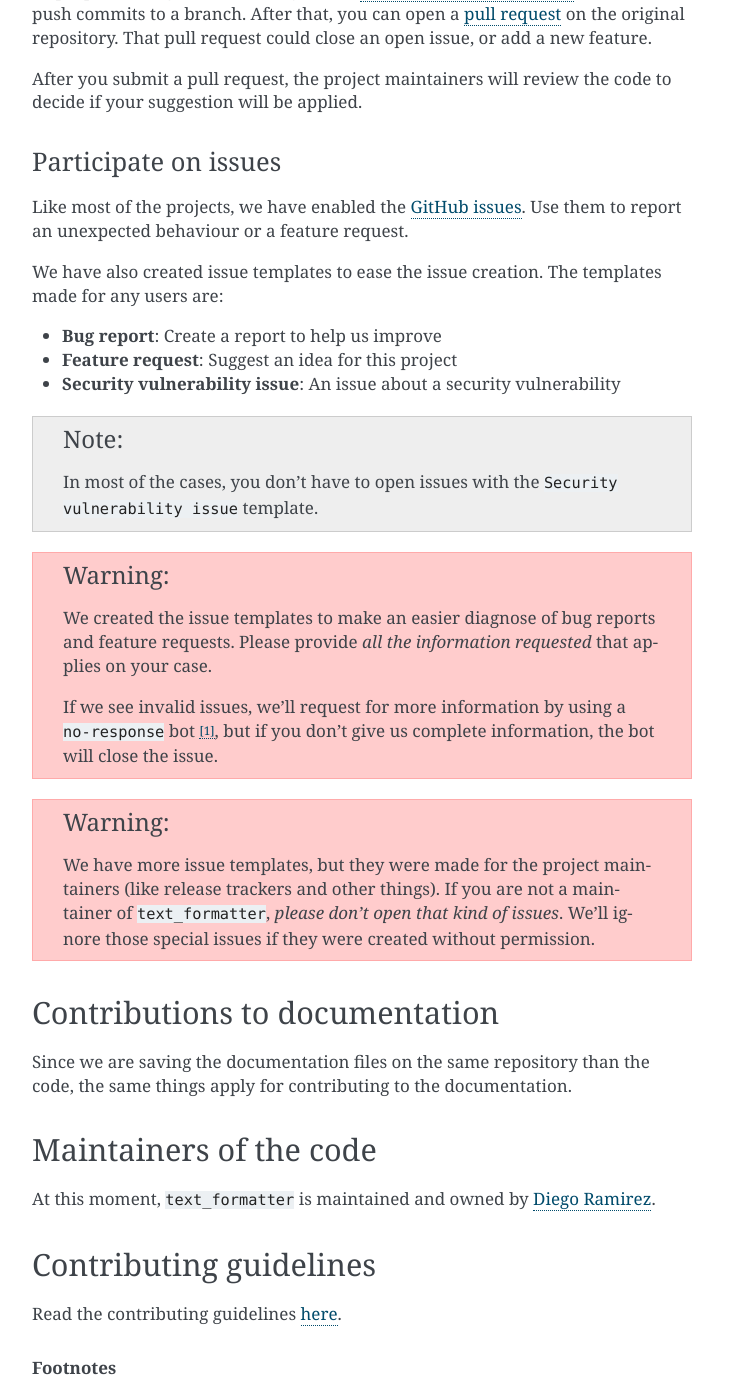
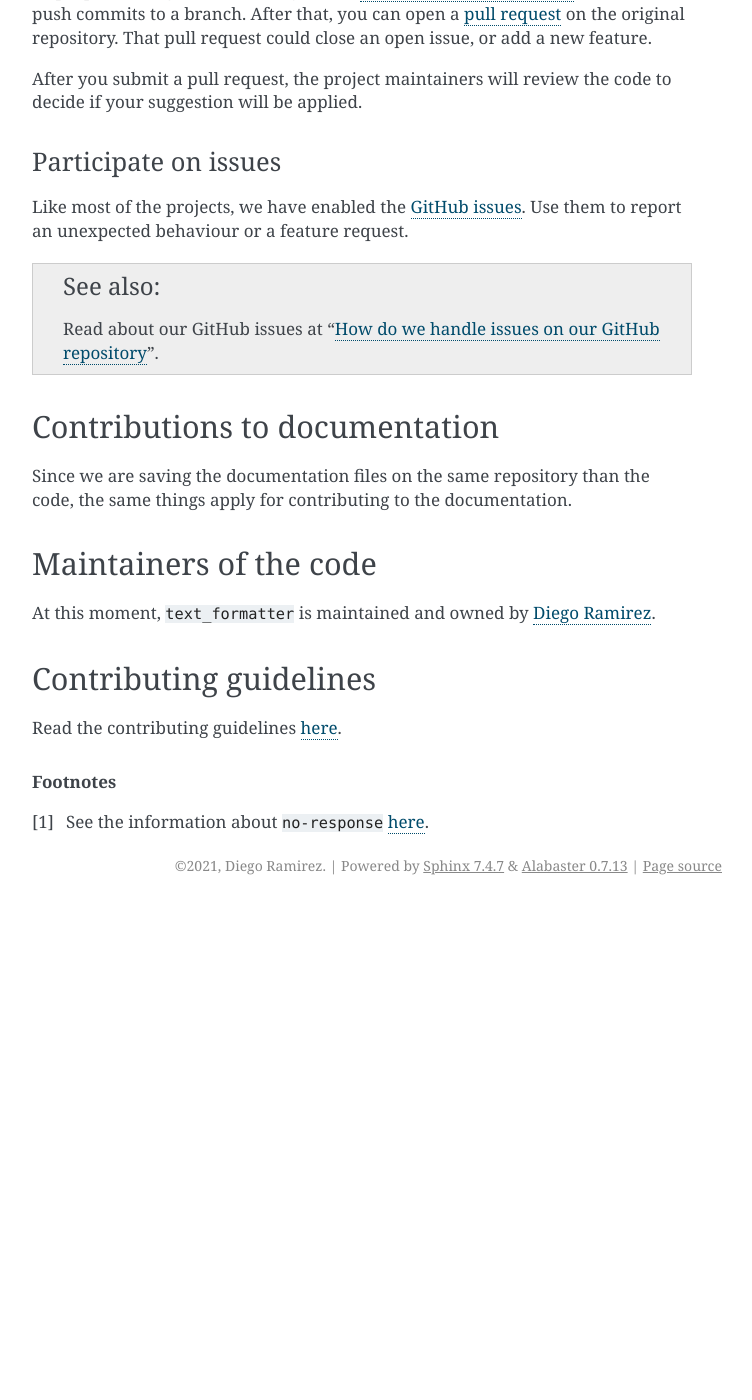
Before and after one commit to DiddiLeija/text_formatter, a Sphinx documentation site: the page built from docs/dev/contrib.rst, in a window 1280 px wide and 1400 px high, scrolled down 448 px. Shown: the whole window, without its empty margins (388-1140 px from the left). Built offline with Sphinx 7.4.7, drawn with Linux system fonts in a browser that asks for light colours; after the commit the page ends 1353 px from its top, so only the background shows below that.

Commit message:
Update contrib.rst
Redirect to issues.rst

```diff
--- a/docs/dev/contrib.rst
+++ b/docs/dev/contrib.rst
@@ -28,29 +28,9 @@ Participate on issues
 Like most of the projects, we have enabled the `GitHub issues <https://docs.github.com/en/issues/tracking-your-work-with-issues/about-issues#quickly-create-issues>`_. Use
 them to report an unexpected behaviour or a feature request.
 
-We have also created issue templates to ease the issue creation. The templates made for any users are:
+.. seealso::
 
-* **Bug report**: Create a report to help us improve
-* **Feature request**: Suggest an idea for this project
-* **Security vulnerability issue**: An issue about a security vulnerability
-
-.. note::
-
-   In most of the cases, you don't have to open issues with the ``Security vulnerability issue`` template.
-
-.. warning::
-
-   We created the issue templates to make an easier diagnose of bug reports and feature requests. Please provide *all the information requested*
-   that applies on your case.
-
-   If we see invalid issues, we'll request for more information by using a ``no-response`` bot [#f1]_, but if you don't give us
-   complete information, the bot will close the issue.
-
-.. warning::
-
-   We have more issue templates, but they were made for the project maintainers (like release trackers and other things). If you are
-   not a maintainer of ``text_formatter``, *please don't open that kind of issues*. We'll ignore those special issues if they were created
-   without permission.
+   Read about our GitHub issues at ":ref:`github-issues`".
 
 Contributions to documentation
 ------------------------------
```
